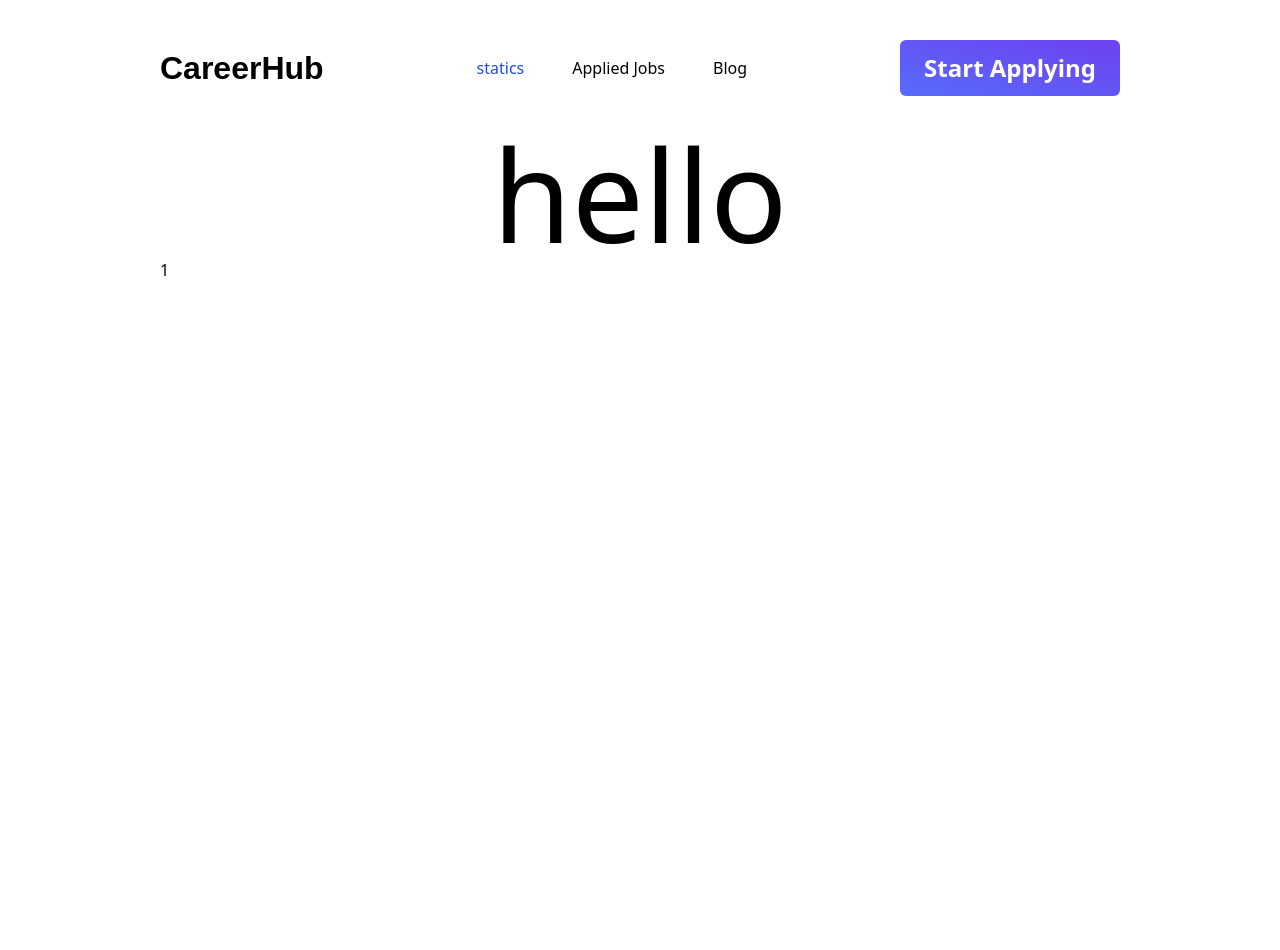
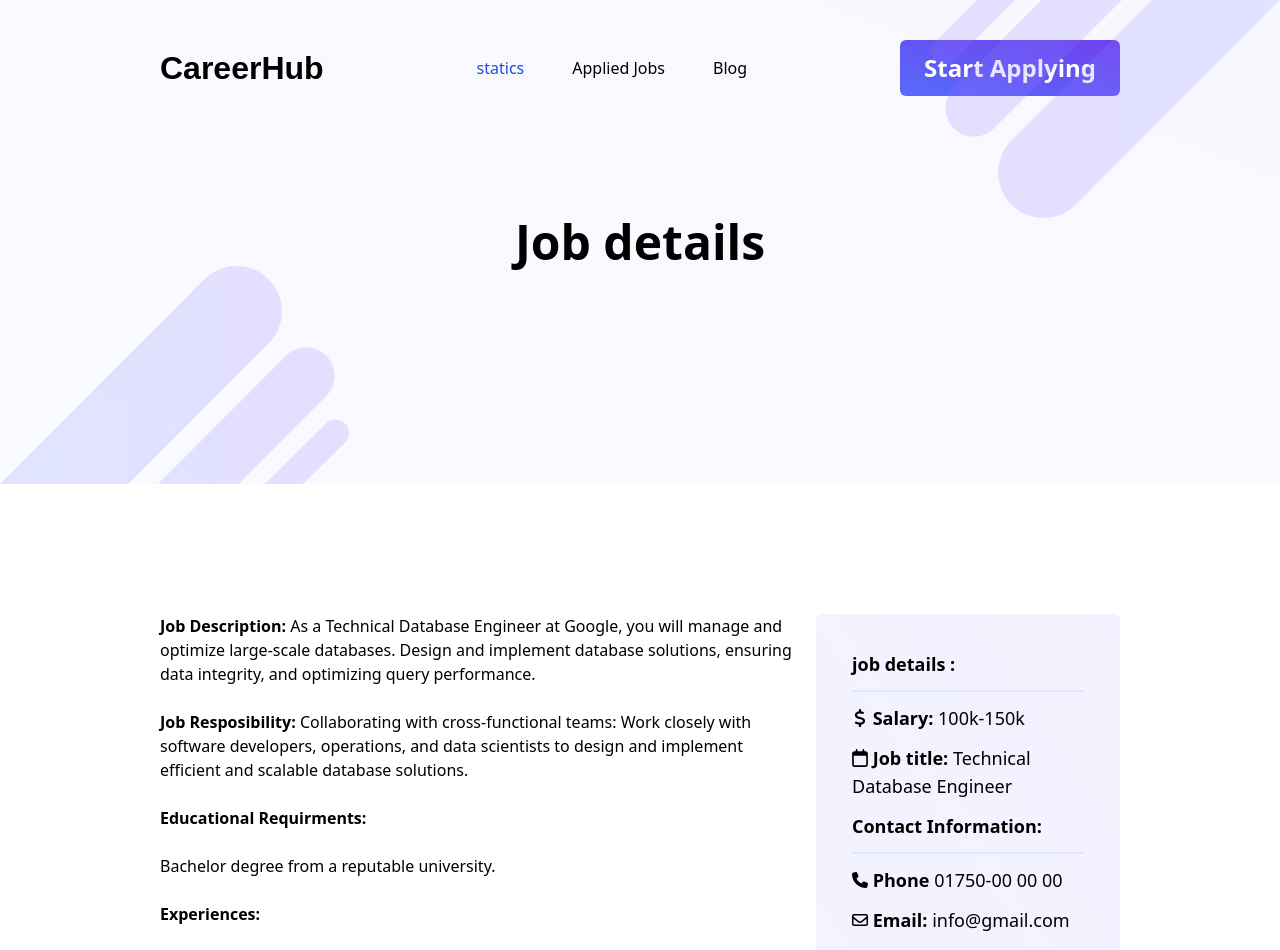
Before and after one commit to mehexi/careerHub, a React (Vite) app: page /statics/1 in a window 1280 px wide. Shown: the top 950 px of the page. Before the commit the page ends 800 px from the top, so only its background shows below. Built offline with nearby package versions, Linux system fonts and the light colour scheme.

Commit message:
job details product done(apply now)

```diff
--- a/public/jobs.json
+++ b/public/jobs.json
@@ -8,9 +8,9 @@
     "location": "Dhaka, Bangladesh",
     "job_type": "Full Time",
     "salary": "100k-150k",
-     "job_description": " A UI/UX (User Interface/User Experience) designer is responsible for designing and creating engaging and effective interfaces for software and web applications. This includes designing the layout, visual design, and interactivity of the user interface.",
-     "job_responsibility": "Collaborating with cross-functional teams: UI/UX designers often work closely with other teams, including product management, engineering, and marketing, to ensure that the user interface is aligned with business and technical requirements. You will need to be able to effectively communicate your design ideas and gather feedback from other team members.",
-     "educational_requirements": "Bachelor degree to complete any reputational university.",
+    "job_description": "As a Technical Database Engineer at Google, you will manage and optimize large-scale databases. Design and implement database solutions, ensuring data integrity, and optimizing query performance.",
+    "job_responsibility": "Collaborating with cross-functional teams: Work closely with software developers, operations, and data scientists to design and implement efficient and scalable database solutions.",
+    "educational_requirements": "Bachelor degree from a reputable university.",
     "experiences": "2-3 Years in this field.",
     "contact_information": {
       "phone": "01750-00 00 00",
@@ -27,10 +27,10 @@
     "location": "Dhaka, Bangladesh",
     "job_type": "Full Time",
     "salary": "100k-150k",
-       "job_description": "A UI/UX (User Interface/User Experience) designer is responsible for designing and creating engaging and effective interfaces for software and web applications. This includes designing the layout, visual design, and interactivity of the user interface.",
-       "job_responsibility": "Collaborating with cross-functional teams: UI/UX designers often work closely with other teams, including product management, engineering, and marketing, to ensure that the user interface is aligned with business and technical requirements. You will need to be able to effectively communicate your design ideas and gather feedback from other team members.",
-       "educational_requirements": "Bachelor degree to complete any reputational university.",
-       "experiences": "2-3 Years in this field.",
+    "job_description": "As a Senior Product Designer at Netflix, create delightful and innovative user interfaces for our streaming platform. Involved in all stages of the design process, from concept to execution.",
+    "job_responsibility": "Leading design initiatives: Take a leadership role in driving design projects, collaborating with cross-functional teams, and mentoring junior designers.",
+    "educational_requirements": "Bachelor degree from a reputable university.",
+    "experiences": "4-5 Years in this field.",
     "contact_information": {
       "phone": "01750-00 00 00",
       "email": "info@gmail.com",
@@ -46,9 +46,9 @@
     "location": "Dhaka, Bangladesh",
     "job_type": "Full Time",
     "salary": "100k-150k",
-       "job_description": " A UI/UX (User Interface/User Experience) designer is responsible for designing and creating engaging and effective interfaces for software and web applications. This includes designing the layout, visual design, and interactivity of the user interface.",
-       "job_responsibility": "Collaborating with cross-functional teams: UI/UX designers often work closely with other teams, including product management, engineering, and marketing, to ensure that the user interface is aligned with business and technical requirements. You will need to be able to effectively communicate your design ideas and gather feedback from other team members.",
-       "educational_requirements": "Bachelor degree to complete any reputational university.",
+    "job_description": "As a Software Engineer at Tesla, work on cutting-edge technologies to develop and maintain software applications. Collaborate with cross-functional teams to ensure software aligns with business and technical requirements.",
+    "job_responsibility": "Coding and testing: Write clean and efficient code, perform unit testing, and collaborate with quality assurance teams to ensure the reliability of software applications.",
+    "educational_requirements": "Bachelor degree from a reputable university.",
     "experiences": "2-3 Years in this field.",
     "contact_information": {
       "phone": "01750-00 00 00",
@@ -65,9 +65,9 @@
     "location": "Dhaka, Bangladesh",
     "job_type": "Full Time",
     "salary": "100k-150k",
-       "job_description": "A UI/UX (User Interface/User Experience) designer is responsible for designing and creating engaging and effective interfaces for software and web applications. This includes designing the layout, visual design, and interactivity of the user interface.",
-       "job_responsibility": "Collaborating with cross-functional teams: UI/UX designers often work closely with other teams, including product management, engineering, and marketing, to ensure that the user interface is aligned with business and technical requirements. You will need to be able to effectively communicate your design ideas and gather feedback from other team members.",
-       "educational_requirements": "Bachelor degree to complete any reputational university.",
+    "job_description": "As a Software Engineer at Google, contribute to the development and maintenance of software applications. Design and implement scalable solutions, collaborating with cross-functional teams.",
+    "job_responsibility": "Code review and collaboration: Participate in code reviews, provide constructive feedback, and collaborate with team members to ensure code quality and adherence to best practices.",
+    "educational_requirements": "Bachelor degree from a reputable university.",
     "experiences": "2-3 Years in this field.",
     "contact_information": {
       "phone": "01750-00 00 00",
@@ -84,9 +84,9 @@
     "location": "Dhaka, Bangladesh",
     "job_type": "Full Time",
     "salary": "100k-150k",
-       "job_description": "A UI/UX (User Interface/User Experience) designer is responsible for designing and creating engaging and effective interfaces for software and web applications. This includes designing the layout, visual design, and interactivity of the user interface.",
-       "job_responsibility": "Collaborating with cross-functional teams: UI/UX designers often work closely with other teams, including product management, engineering, and marketing, to ensure that the user interface is aligned with business and technical requirements. You will need to be able to effectively communicate your design ideas and gather feedback from other team members.",
-       "educational_requirements": "Bachelor degree to complete any reputational university.",
+    "job_description": "As a Technical Database Engineer at Tesla, you will manage and optimize databases, ensuring efficient data storage and retrieval. Design and implement database solutions that align with business requirements.",
+    "job_responsibility": "Performance optimization: Optimize database performance, conduct performance tuning, and troubleshoot database-related issues. Collaborate with other teams to meet performance goals.",
+    "educational_requirements": "Bachelor degree from a reputable university.",
     "experiences": "2-3 Years in this field.",
     "contact_information": {
       "phone": "01750-00 00 00",
@@ -103,15 +103,14 @@
     "location": "Dhaka, Bangladesh",
     "job_type": "Full Time",
     "salary": "100k-150k",
-       "job_description": "A UI/UX (User Interface/User Experience) designer is responsible for designing and creating engaging and effective interfaces for software and web applications. This includes designing the layout, visual design, and interactivity of the user interface.",
-       "job_responsibility": "Collaborating with cross-functional teams: UI/UX designers often work closely with other teams, including product management, engineering, and marketing, to ensure that the user interface is aligned with business and technical requirements. You will need to be able to effectively communicate your design ideas and gather feedback from other team members.",
-       "educational_requirements": "Bachelor degree to complete any reputational university.",
-       "experiences": "2-3 Years in this field.",
+    "job_description": "As a Senior Product Designer at Netflix, you will lead the design of user interfaces for our streaming platform. Bring innovative ideas to life and mentor junior designers to achieve a cohesive and visually appealing user experience.",
+    "job_responsibility": "User-centric design: Conduct user research, create design prototypes, and lead design sprints to create user interfaces that resonate with our audience. Collaborate with cross-functional teams to align design with business goals.",
+    "educational_requirements": "Bachelor degree from a reputable university.",
+    "experiences": "5+ Years in this field.",
     "contact_information": {
       "phone": "01750-00 00 00",
       "email": "info@gmail.com",
       "address": "Dhanmondi 32, Sukrabad Dhaka, Bangladesh"
     }
   }
-
 ]
--- a/src/componat/FeaturedSection/FeaturedSection.jsx
+++ b/src/componat/FeaturedSection/FeaturedSection.jsx
@@ -20,7 +20,7 @@ const FeaturedSection = () => {
     }
 
     return (
-        <section className='mt-[130px] flex flex-col gap-8 mb-[130px]'>
+        <section className='mt-[130px] flex flex-col gap-8 mb-[130px] w-9/12'>
             <div className='text-center flex flex-col gap-6'>
                 <h1 className='font-poppins text-5xl font-semibold'>
                 Featured Jobs
--- a/src/componat/JobDetails/JobDetails.jsx
+++ b/src/componat/JobDetails/JobDetails.jsx
@@ -1,14 +1,91 @@
-import React from 'react';
-import { useLoaderData } from 'react-router-dom';
+import React from "react";
+import { useLoaderData } from "react-router-dom";
+import {
+  faDollarSign,
+  faLocation,
+  faPhone
+} from "@fortawesome/free-solid-svg-icons";
+import { FontAwesomeIcon } from "@fortawesome/react-fontawesome";
+import { faCalendar, faEnvelope } from "@fortawesome/free-regular-svg-icons";
 
 const JobDetails = () => {
-    const JobDetails = useLoaderData()
+  const JobDetails = useLoaderData();
+  console.log(JobDetails[0]);
+  const {
+    job_description,
+    job_responsibility,
+    educational_requirements,
+    experiences,
+    salary,
+    job_title,
+    contact_information
+  } = JobDetails[0];
 
-    return (
-        <div>
-            <h1>{JobDetails[0].id}</h1>
+  return (
+    <div className="grid grid-cols-3 w-9/12 mt-[130px] gap-6 mb-[130px]">
+      <div className="col-span-2 flex flex-col gap-6 text-md">
+        <h1>
+          <b>Job Description:</b> {job_description}
+        </h1>
+        <h1>
+          <b>Job Resposibility:</b> {job_responsibility}
+        </h1>
+        <h1>
+          {" "}
+          <b>Educational Requirments:</b>{" "}
+        </h1>
+        <h1>{educational_requirements}</h1>
+        <h1>
+          {" "}
+          <b>Experiences:</b>{" "}
+        </h1>
+        <h1>{experiences}</h1>
+      </div>
+      <div className=" flex flex-col gap-6">
+        <div className=" p-9 flex flex-col text-lg gap-3 bg-gradient-to-tr from-[#7E90FE]/10 to-[#9873FF]/10 rounded-md">
+          <h1>
+            <b>job details :</b>
+          </h1>
+          <hr className="border border-blue-100" />
+          <div className="flex flex-col gap-3">
+            <h1>
+              {" "}
+              <FontAwesomeIcon className="w-4 h-4" icon={faDollarSign} />{" "}
+              <b>Salary:</b> {salary}
+            </h1>
+            <h1>
+              {" "}
+              <FontAwesomeIcon className="w-4 h-4" icon={faCalendar} />{" "}
+              <b>Job title: </b>
+              {job_title}
+            </h1>
+          </div>
+          <h1>
+            {" "}
+            <b>Contact Information: </b>
+          </h1>
+          <hr className="border border-blue-100" />
+          <div className="flex flex-col gap-3">
+            <h1>
+              <FontAwesomeIcon className="w-4 h-4" icon={faPhone} />{" "}
+              <b>Phone</b> {contact_information.phone}
+            </h1>
+            <h1>
+              <FontAwesomeIcon className="w-4 h-4" icon={faEnvelope} />{" "}
+              <b>Email:</b> {contact_information.email}
+            </h1>
+            <h1>
+              <FontAwesomeIcon className="w-4 h-4" icon={faLocation} />{" "}
+              <b>Address</b> {contact_information.address}
+            </h1>
+          </div>
         </div>
-    );
+        <button className="bg-gradient-to-tr from-[#7E90FE] to-[#9873FF] w-full py-4 rounded-md font-bold text-white">
+          apply now
+        </button>
+      </div>
+    </div>
+  );
 };
 
 export default JobDetails;
--- a/src/componat/NavBar/NavBar.jsx
+++ b/src/componat/NavBar/NavBar.jsx
@@ -1,10 +1,12 @@
 import React from "react";
 import ActiveLink from "../activeLink/ActiveLink";
+import { Link } from "react-router-dom";
 
 const NavBar = () => {
   return (
     <div className="flex items-center justify-between py-10 absolute w-9/12">
-      <h1 className="font-semibold text-[32px] font-poppins">CareerHub</h1>
+      <Link><h1 className="font-semibold text-[32px] font-poppins">CareerHub</h1></Link>
+
       <ul className="flex gap-12 ">
         <ActiveLink to={'/statics'}>statics</ActiveLink>
         <ActiveLink to={'/Applied-Jobs'}>Applied Jobs</ActiveLink>
--- a/src/componat/ShowJob/ShowJob.jsx
+++ b/src/componat/ShowJob/ShowJob.jsx
@@ -34,7 +34,7 @@ const ShowJob = ({ job, toggleJobs }) => {
             {job_type}
           </span>
         </div>
-        <div className="flex gap-3 text-gray-500 text-xl text-base">
+        <div className="flex gap-3 text-gray-500 text-base">
           <span>
             <FontAwesomeIcon icon={faLocation} /> {location}
           </span>
@@ -42,7 +42,7 @@ const ShowJob = ({ job, toggleJobs }) => {
             <FontAwesomeIcon icon={faDollarSign} /> Salary: {salary}
           </span>
         </div>
-        <Link to={`/Details/${id}`}>
+        <Link to={`/statics/${id}`}>
           <button className="px-6 py-3 w-fit bg-gradient-to-tr from-[#566cfa] to-[#6f40ef] text-md font-semibold font-poppins text-white rounded ">
             view details
           </button>
--- a/src/componat/StaticsHeroSection/StaticsHeroSection.jsx
+++ b/src/componat/StaticsHeroSection/StaticsHeroSection.jsx
@@ -2,8 +2,14 @@ import React from 'react';
 
 const StaticsHeroSection = () => {
     return (
-        <div className='mt-[130px]'>
-            <h1 className='text-9xl text-center'>hello</h1>
+        <div className='w-full bg-gradient-to-tr from-[#7E90FE]/5 to-[#9873FF]/5 grid'>
+            <div className='ml-auto'>
+                <img className='rotate-180' src="/src/assets/Vector.png" alt="" />
+            </div>
+            <h1 className='text-center text-5xl font-semibold'>Job details</h1>
+            <div>
+                <img src="/src/assets/Vector.png" alt="" />
+            </div>
         </div>
     );
 };
--- a/src/componat/layout/layout.jsx
+++ b/src/componat/layout/layout.jsx
@@ -4,7 +4,7 @@ import { Outlet } from 'react-router-dom';
 
 const Layout = () => {
     return (
-        <div className='w-9/12 flex flex-col'>
+        <div className='w-full flex flex-col items-center'>
             <NavBar></NavBar>
             <Outlet></Outlet>
         </div>
```
Also changed, not shown: src/assets/Vector.png (added). Lines whose indentation alone changed are shown as unchanged.
